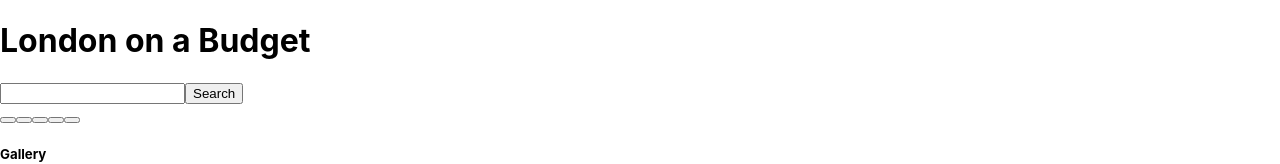
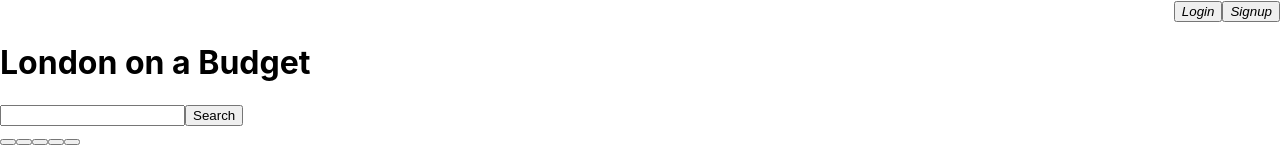
Before and after one commit to ZZ3333/london-on-a-budget2, a React (Create React App) app in the folder client/: page / in a window 1280 px wide. Shown: the top 164 px of the page. Built offline with nearby package versions, Linux system fonts and the light colour scheme.

Commit message:
added signup and login button

```diff
--- a/client/src/App.js
+++ b/client/src/App.js
@@ -3,6 +3,7 @@ import './App.css';
 import SearchBar from './components/searchBar/SearchBar';
 import EventsGallery from './components/eventsGallery/EventsGallery';
 import IconsBar from './components/iconsBar/IconsBar';
+import Navbar from './components/navbar/Navbar';
 
 function App() {
   return (
@@ -12,7 +13,9 @@ function App() {
       </head>
       <body>
         <div>
+        <Navbar />
           <h1>London on a Budget</h1>
+          {/* <Route path="/" element={<Navbar navigate={useNavigate()} />} /> */}
           <SearchBar />
           <IconsBar />
           <EventsGallery />
--- /dev/null
+++ b/client/src/components/navbar/Navbar.css
@@ -0,0 +1,16 @@
+/* nav{
+  padding: 5px;
+  padding-bottom: 0px;
+}
+
+nav a{
+  margin-right: 10px;
+}
+
+button i{
+  margin-right: 5px;
+}
+
+nav button{
+  padding: 10px;
+} */
--- a/client/src/components/navbar/Navbar.js
+++ b/client/src/components/navbar/Navbar.js
@@ -0,0 +1,101 @@
+// navbar on homepage : login and sign up button
+
+import React, { useState } from "react";
+import './Navbar.css';
+
+const Navbar = () => {
+  return (
+    <div align="right">
+        <a href="/login-page">
+        <button type="submit">
+          <i class="login">Login</i>
+        </button>
+      </a>
+      <a href="/signup-page">
+        <button type="submit">
+          <i class="signup">Signup</i>
+        </button>
+      </a>
+    </div>
+  );
+};
+
+
+// import './Navbar.css';
+
+// const Navbar = () => {
+//     const [login, setLogin] = useState("");
+//     const [signup, setSignup] = useState("");
+
+//     const handleSubmit = async (event) => {
+//         event.preventDefault();
+
+//         fetch("/users", {
+//           method: "post",
+//           headers: {
+//             "Content-Type": "application/json",
+//           },
+//           body: JSON.stringify({
+//             login: login,
+//             signup: signup,
+//           }),
+//         }).then((response) => {
+//           if (response.status === 201) {
+//             navigate("/login");
+//           } else {
+//             navigate("/signup");
+//           }
+//         });
+//       };
+//     };
+
+// const handleLoginChange = (event) => {
+//     setLogin(event.target.value);
+//     window.localStorage.removeItem("token");
+//     window.location.href = "/login";
+//   };
+
+//   const handleSignUp = (event) => {
+//     setSignup(event.target.value);
+//     window.localStorage.removeItem("token");
+//     window.location.href = "/signup";
+//   };
+
+
+
+
+
+
+//   export default function App() {
+//   return (
+//     <MDBNavbar light bgColor='light'>
+//       <MDBContainer tag="form" fluid className='justify-content-start'>
+//         <MDBBtn outline color="success" className='me-2' type='button'>
+//           Main button
+//         </MDBBtn>
+//         <MDBBtn outline color="secondary" size="sm" type='button'>
+//           Smaller button
+//         </MDBBtn>
+//       </MDBContainer>
+//     </MDBNavbar>
+//   );
+// }
+
+//       return (
+//       <div className="d-lg-flex col-lg-3 justify-content-lg-end">
+//             <button onClick={handleSignUp} className="btn btn-outline-dark">
+//               <i className="bi bi-box-arrow-right"></i>
+//               <span>Sign Up</span>
+//             </button>
+//           </div>
+//         </div>
+//     <div className="d-lg-flex col-lg-3 justify-content-lg-end">
+//         <button onClick={handleLogIn} className="btn btn-outline-dark">
+//           <i className="bi bi-box-arrow-right"></i>
+//           <span>login</span>
+//         </button>
+//       </div>
+//     </div>
+// };
+
+export default Navbar;
```
